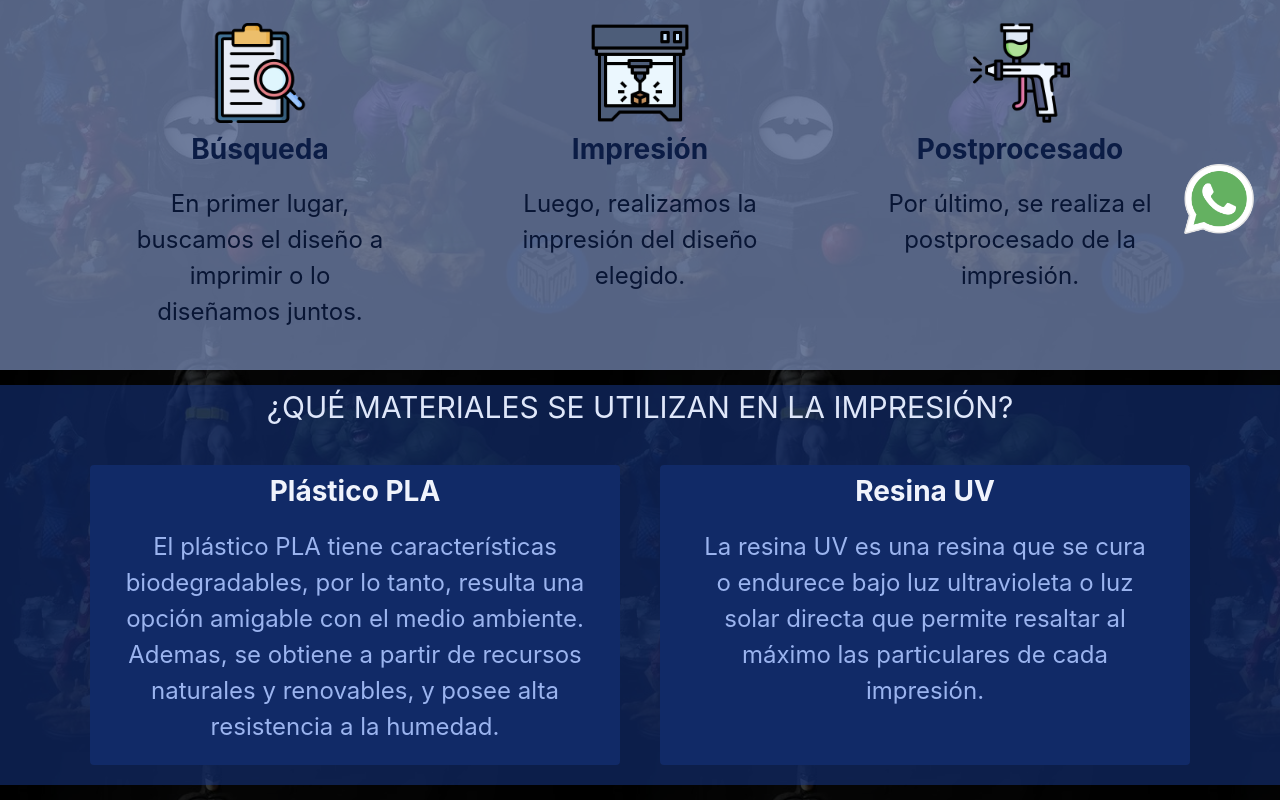
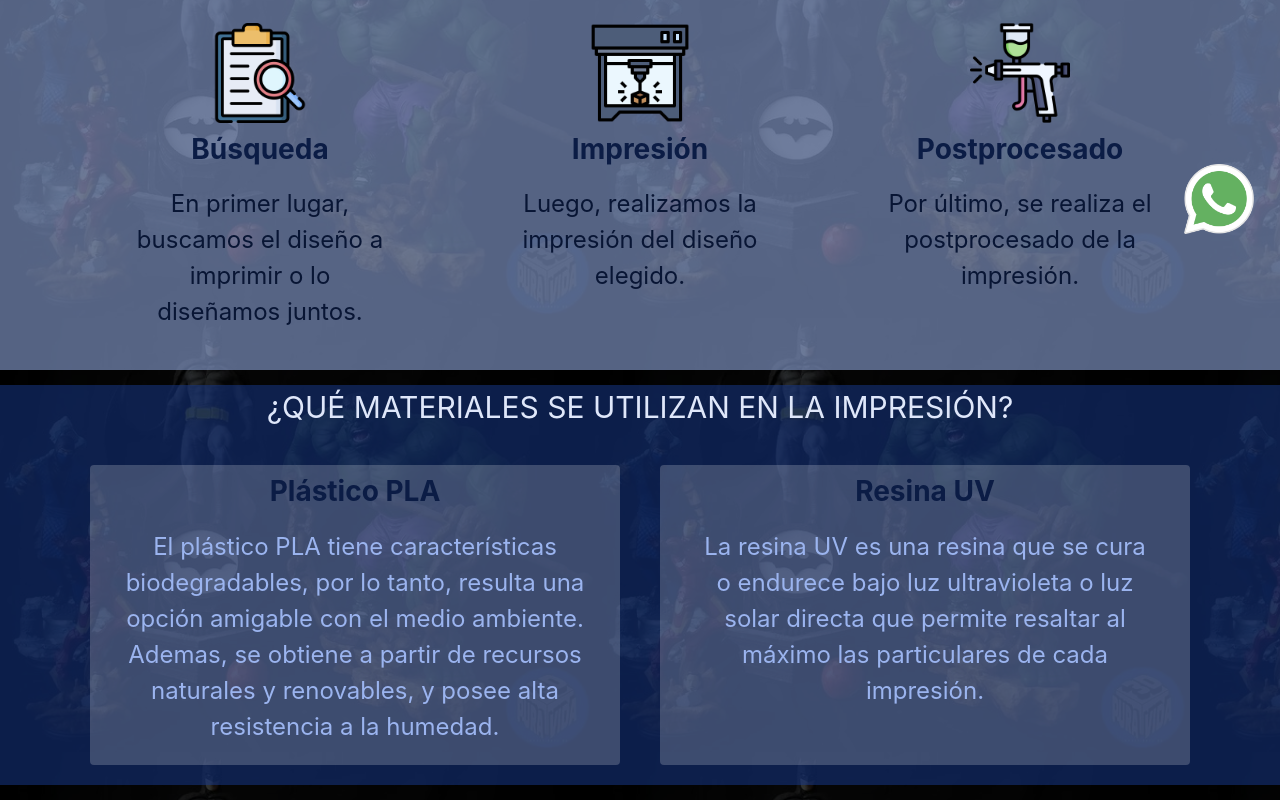
Before and after one commit to FlorRaimondo/puravida3d, a website: page nosotros.html in a window 1280 px wide. Shown: the part 550-1350 px from the top of the page. Drawn offline with nearby package versions, Linux system fonts and the light colour scheme.

Commit message:
ultimos arreglos colores

```diff
--- a/scss/estilos.scss
+++ b/scss/estilos.scss
@@ -117,6 +117,7 @@ body{
 	color:#8aa7ec;
 	text-align: center;
 }
+
 
 @media all and (max-width: 992px){
 	.contactoTitulo{
@@ -447,7 +448,7 @@ form{
 	font-size: 30px;
 	text-transform: uppercase;
 	text-align:center;
-	color: #030712;
+	color: #030712 ;
 }
 
 .divisorNosotrosOscuro{
@@ -480,7 +481,7 @@ form{
 
 .col-sm__materiales{
 	margin: 20px;
-	background-color: #112a67;
+	background-color: rgba(255, 255, 252, 0.2);
 	h3{
 		margin: 10px;
 		color: #0b1c45;
@@ -492,6 +493,6 @@ form{
 }
 
 #materiales{
-	color: #f0f3fc;
+	color: #0b1c45;
 	font-weight:bold;
 }
```
Also changed, not shown: css/estilos.css, media/contacto/facebook.png (added), media/contacto/instagram.png (added), media/contacto/whatsapp.png (added), media/contacto/youtube.png (added).
